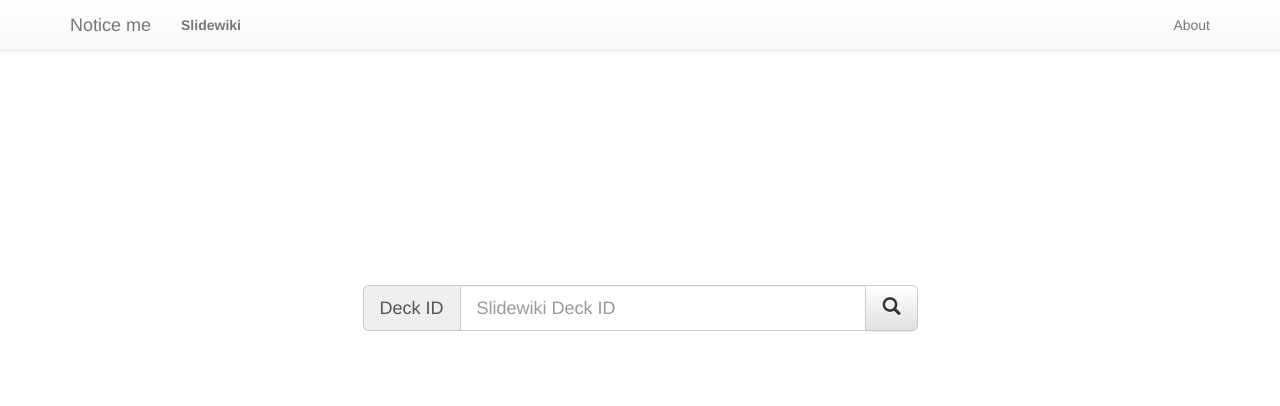
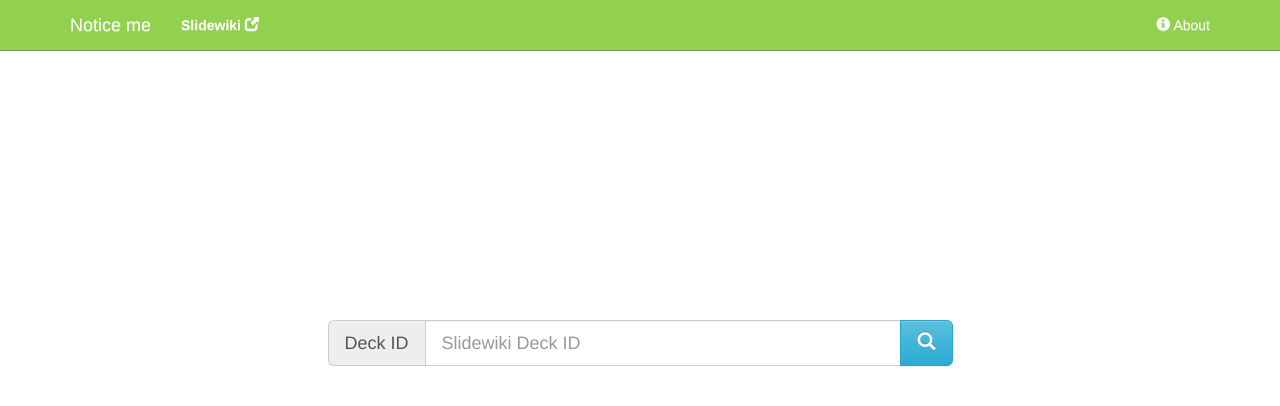
Before and after one commit to jordyxt/proyectoTFG, a Django app: page /noticeme/ in a window 1280 px wide. Shown: the top 406 px of the page. Run offline with Django 3.2, Linux system fonts and the light colour scheme; some libraries are stand-ins or nearby versions.

Commit message:
algunos cambios css

```diff
--- a/mysite/noticeme/modules/deckjson.py
+++ b/mysite/noticeme/modules/deckjson.py
@@ -30,6 +30,7 @@ def buscadecks(deck):
             data = getjson(url)
             resultado['slide '+str(slide['order'])]={}
             resultado['slide '+str(slide['order'])]['kind']='slide'
+            resultado['slide '+str(slide['order'])]['slide']=data['revisions'][-1]['content']
             if data['revisions'][0]['parent']==None:
                 #"it's not an attached slide
                 resultado['slide '+str(slide['order'])]['attached']='no'
--- /dev/null
+++ b/mysite/noticeme/static/noticeme/css/styles.css
@@ -0,0 +1,90 @@
+.navbar-custom {
+  background-color: #92d050;
+  border-color: #729f43;
+}
+.navbar-custom .navbar-brand {
+  color: #ffffff;
+}
+.navbar-custom .navbar-brand:hover,
+.navbar-custom .navbar-brand:focus {
+  color: #ecdbff;
+}
+.navbar-custom .navbar-text {
+  color: #ffffff;
+}
+.navbar-custom .navbar-nav > li > a {
+  color: #ffffff;
+}
+.navbar-custom .navbar-nav > li > a:hover,
+.navbar-custom .navbar-nav > li > a:focus {
+  color: #ecdbff;
+  background-color: #92d050;
+}
+.navbar-custom .navbar-nav > li > .dropdown-menu {
+  background-color: #92d050;
+}
+.navbar-custom .navbar-nav > li > .dropdown-menu > li > a {
+  color: #ffffff;
+}
+.navbar-custom .navbar-nav > li > .dropdown-menu > li > a:hover,
+.navbar-custom .navbar-nav > li > .dropdown-menu > li > a:focus {
+  color: #ecdbff;
+  background-color: #729f43;
+}
+.navbar-custom .navbar-nav > li > .dropdown-menu > li.divider {
+  background-color: #729f43;
+}
+.navbar-custom .navbar-nav .open .dropdown-menu > .active > a,
+.navbar-custom .navbar-nav .open .dropdown-menu > .active > a:hover,
+.navbar-custom .navbar-nav .open .dropdown-menu > .active > a:focus {
+  color: #ecdbff;
+  background-color: #729f43;
+}
+.navbar-custom .navbar-nav > .active > a,
+.navbar-custom .navbar-nav > .active > a:hover,
+.navbar-custom .navbar-nav > .active > a:focus {
+  color: #ecdbff;
+  background-color: #729f43;
+}
+.navbar-custom .navbar-nav > .open > a,
+.navbar-custom .navbar-nav > .open > a:hover,
+.navbar-custom .navbar-nav > .open > a:focus {
+  color: #ecdbff;
+  background-color: #729f43;
+}
+.navbar-custom .navbar-toggle {
+  border-color: #729f43;
+}
+.navbar-custom .navbar-toggle:hover,
+.navbar-custom .navbar-toggle:focus {
+  background-color: #729f43;
+}
+.navbar-custom .navbar-toggle .icon-bar {
+  background-color: #ffffff;
+}
+.navbar-custom .navbar-collapse,
+.navbar-custom .navbar-form {
+  border-color: #ffffff;
+}
+.navbar-custom .navbar-link {
+  color: #ffffff;
+}
+.navbar-custom .navbar-link:hover {
+  color: #ecdbff;
+}
+
+@media (max-width: 767px) {
+  .navbar-custom .navbar-nav .open .dropdown-menu > li > a {
+    color: #ffffff;
+  }
+  .navbar-custom .navbar-nav .open .dropdown-menu > li > a:hover,
+  .navbar-custom .navbar-nav .open .dropdown-menu > li > a:focus {
+    color: #ecdbff;
+  }
+  .navbar-custom .navbar-nav .open .dropdown-menu > .active > a,
+  .navbar-custom .navbar-nav .open .dropdown-menu > .active > a:hover,
+  .navbar-custom .navbar-nav .open .dropdown-menu > .active > a:focus {
+    color: #ecdbff;
+    background-color: #729f43;
+  }
+}
--- a/mysite/noticeme/templates/noticeme/header.html
+++ b/mysite/noticeme/templates/noticeme/header.html
@@ -19,14 +19,13 @@
     <link rel="stylesheet" href="{% static 'noticeme/css/bootstrap-theme.min.css' %}" type="text/css" ></link>
 
     <!-- Custom styles -->
-    <!-- <link href="styles.css" rel="stylesheet"></link>-->
+    <link href="{% static 'noticeme/css/styles.css' %}" rel="stylesheet" type="text/css"></link>
 
-    <script src="{% static 'noticeme/js/bootstrap.min.js' %}" type="text/javascript"></script>
-
+    <script type="text/javascript" src="https://ajax.googleapis.com/ajax/libs/jquery/3.1.1/jquery.min.js"></script>
   </head>
   <body>
-        <div class="container">
-            <nav class="navbar navbar-default navbar-fixed-top">
+
+            <nav class="navbar navbar-custom navbar-fixed-top">
                     <div class="container">
                         <div class="navbar-header">
                           <button type="button" class="navbar-toggle collapsed" data-toggle="collapse" data-target="#navbar" aria-expanded="false" aria-controls="navbar">
@@ -39,18 +38,18 @@
                         </div>
                         <div id="navbar" class="navbar-collapse collapse">
                             <ul class="nav navbar-nav">
-                                <li><a target="_blank" href="https://slidewiki.org/" onclick=setDesplegableoff()><strong>Slidewiki</strong></a></li>
+                                <li><a target="_blank" href="https://slidewiki.org/" onclick=setDesplegableoff()><strong>Slidewiki</strong> <span class="glyphicon glyphicon-new-window"></span></a></li>
                             </ul>
                             <ul class="nav navbar-nav navbar-right">
-                                <li><a href="{% url 'about' %}">About</a></li>
+                                <li><a href="{% url 'about' %}"><span class="glyphicon glyphicon-info-sign"></span> About</a></li>
                             </ul>
                         </div><!--/.navbar-collapse -->
                     </div>
             </nav>
             {% block content %}
             {% endblock %}
-        </div>
-        <script type="text/javascript" src="https://ajax.googleapis.com/ajax/libs/jquery/3.1.1/jquery.min.js"></script>
+
+        <script src="{% static 'noticeme/js/bootstrap.min.js' %}" type="text/javascript"></script>
         <!--<script src="scripts/script.js"></script>-->
             <script>
             function setDesplegableoff() {
--- a/mysite/noticeme/templates/noticeme/index.html
+++ b/mysite/noticeme/templates/noticeme/index.html
@@ -11,7 +11,7 @@
                         <span class="input-group-addon">Deck ID</span>
                         <input type="text" id="deck-search" class="form-control input-lg" name="deckId" placeholder="Slidewiki Deck ID" >
                         <span class="input-group-btn">
-                            <button class="btn btn-default btn-lg" id="search-btn" type="submit"><span class="glyphicon glyphicon-search" ></span></button>
+                            <button class="btn btn-info btn-lg" id="search-btn" type="submit"><span class="glyphicon glyphicon-search" ></span></button>
                         </span>
                     </div>
             </form>
--- a/mysite/noticeme/templates/noticeme/searchloop.html
+++ b/mysite/noticeme/templates/noticeme/searchloop.html
@@ -6,6 +6,9 @@
         {% if value|get:"kind" == 'deck' %}
             {% include "noticeme/searchloop.html" with content_result=value|get:"slides" %}
         {% else %}
+            <div  style="border-style: solid;border-color:red">
+            {{ value|get:"slide"|safe }}
+            </div>
             <ul>
             {% if value|get:"attached" == 'no' %}
                 <li>it's not an attached slide</li>
```
